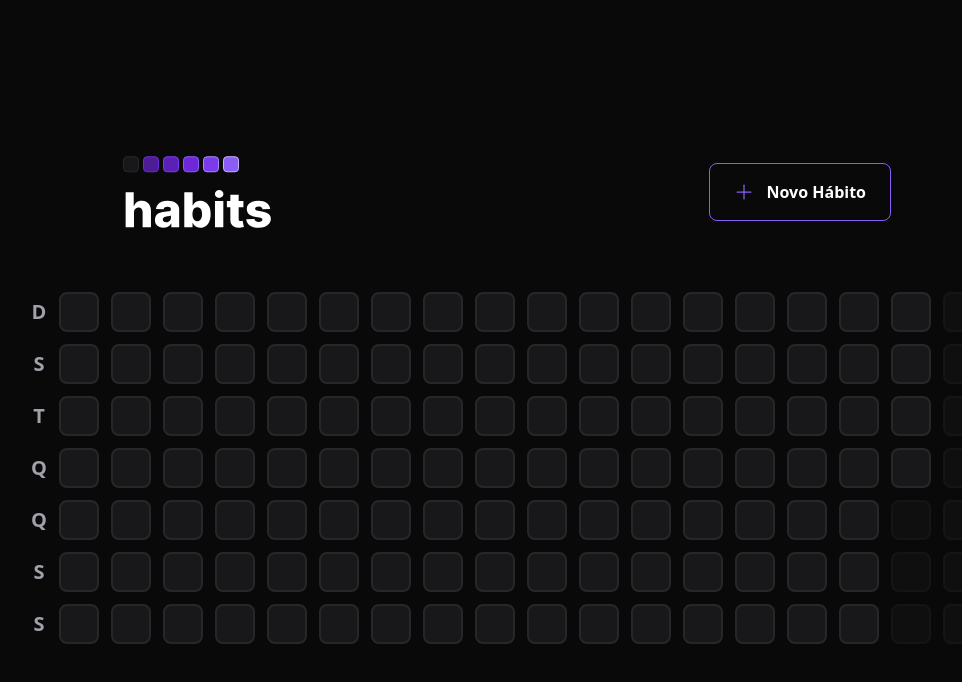
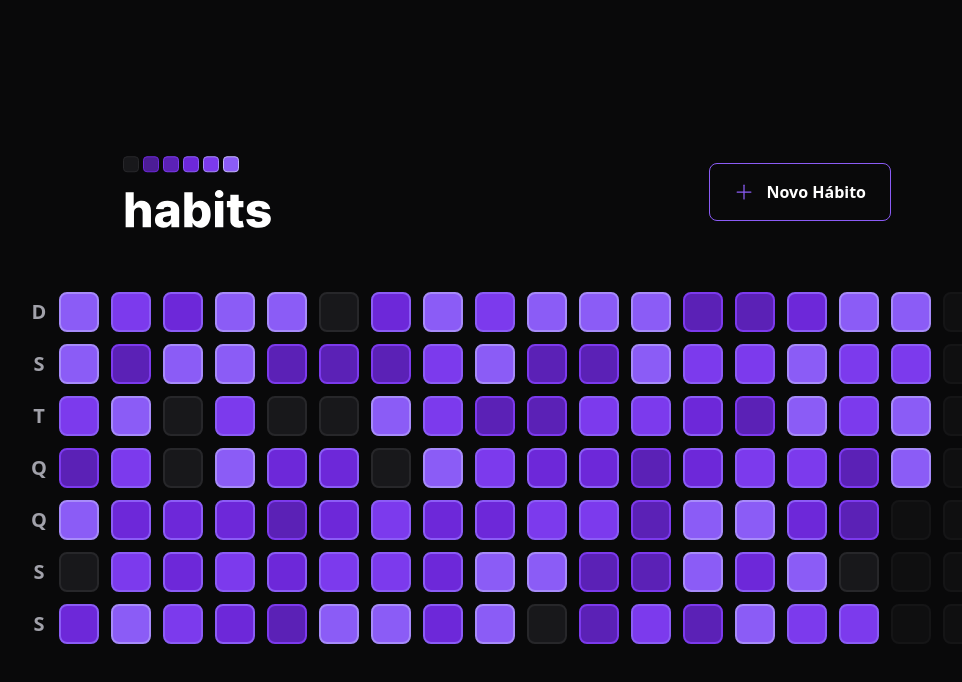
Before and after one commit to joeyanovich/NLW-SETUP, a React (Vite) app in the folder web/: page / in a window 1280 px wide. Shown: the top 682 px of the page, without its empty margins (133-1095 px from the left). Built offline with nearby package versions, Linux system fonts and the light colour scheme.

Commit message:
finished customizing progress in habit popover

```diff
--- a/web/package.json
+++ b/web/package.json
@@ -12,6 +12,7 @@
   "dependencies": {
     "@radix-ui/react-dialog": "^1.0.3",
     "@radix-ui/react-popover": "^1.0.5",
+    "clsx": "^1.2.1",
     "dayjs": "^1.11.7",
     "phosphor-react": "^1.4.1",
     "react": "^18.2.0",
--- a/web/src/components/HabitDay.tsx
+++ b/web/src/components/HabitDay.tsx
@@ -1,15 +1,31 @@
 import * as Popover from '@radix-ui/react-popover';
 import { ProgressBar } from './ProgressBar';
+import clsx from 'clsx';
 
-export function HabitDay(){
+interface HabitDayProps {
+    completed: number
+    amount: number
+}
+
+export function HabitDay({ completed, amount }: HabitDayProps){
+    const completedPercentage = Math.round((completed / amount ) * 100)
     return(
         <Popover.Root>
-            <Popover.Trigger className="w-10 h-10 bg-zinc-900 border-2 border-zinc-800 rounded-lg" />
+            <Popover.Trigger
+                className={clsx('w-10 h-10 border-2 rounded-lg', {
+                    'bg-zinc-900 border-zinc-800': completedPercentage === 0,
+                    'bg-violet-900 border-violet-700': completedPercentage > 0 && completedPercentage < 20,
+                    'bg-violet-800 border-violet-600': completedPercentage >= 20 && completedPercentage < 40,
+                    'bg-violet-700 border-violet-500': completedPercentage >= 40 && completedPercentage < 60,
+                    'bg-violet-600 border-violet-500': completedPercentage >= 60 && completedPercentage < 80,
+                    'bg-violet-500 border-violet-400': completedPercentage >= 80,
+                })}
+            />
             <Popover.Portal>
                 <Popover.Content className='min-w-[320px] p-6 rounded-2xl bg-zinc-900 flex flex-col'>
                     <span className='font-semibold text-zinc-400'>terça-feita</span>
                     <span className='mt-1 font-extrabold leading-tight text-3xl'>17/01</span>
-                    <ProgressBar progress={90} />
+                    <ProgressBar progress={completedPercentage} />
                     <Popover.Arrow height={8} width={16} className='fill-zinc-900'/>
                 </Popover.Content>
             </Popover.Portal>
--- a/web/src/components/SummaryTable.tsx
+++ b/web/src/components/SummaryTable.tsx
@@ -25,7 +25,13 @@
             </div>
             <div className="grid grid-rows-7 grid-flow-col gap-3">
                 {summaryDates.map(date => {
-                    return <HabitDay key={date.toString()} />
+                    return (
+                    <HabitDay
+                        key={date.toString()}
+                        amount={5}
+                        completed={Math.round(Math.random() * 5)}
+                         />
+                    )
                 })}
 
                 {amountOfDaysToFill > 0 && Array.from({ length: amountOfDaysToFill }).map((_, i) => {
```
Also changed, not shown: 1 other file (tests, documents, lock files or other folders).
